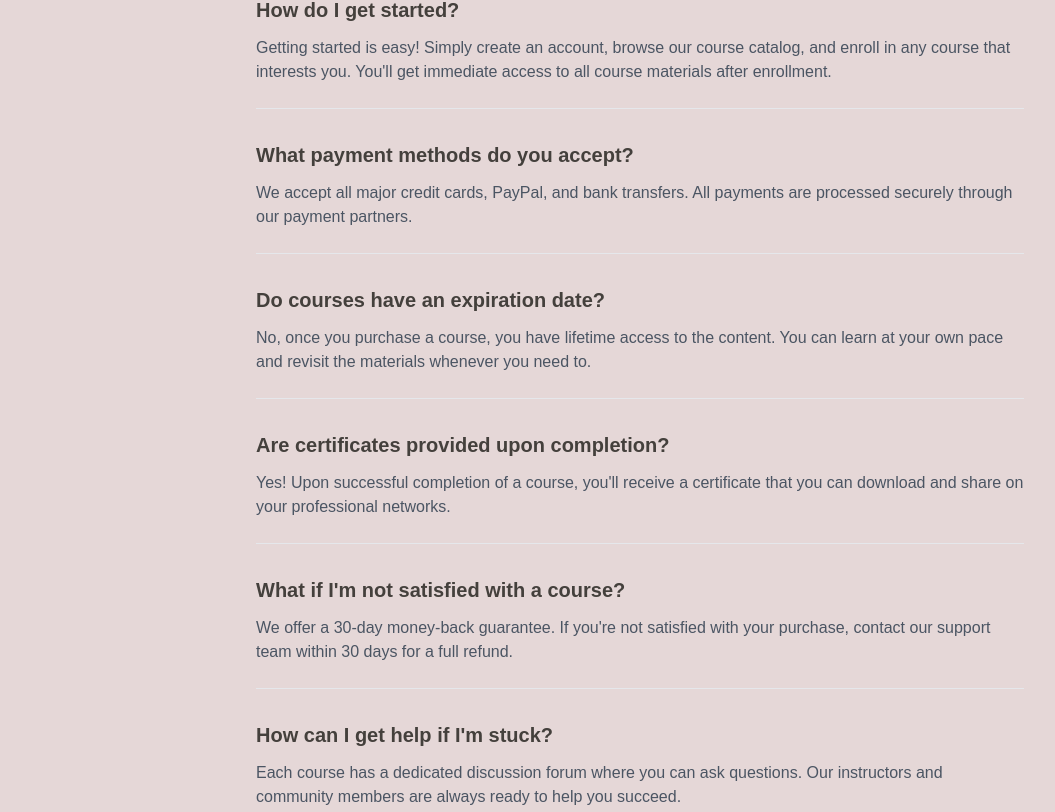
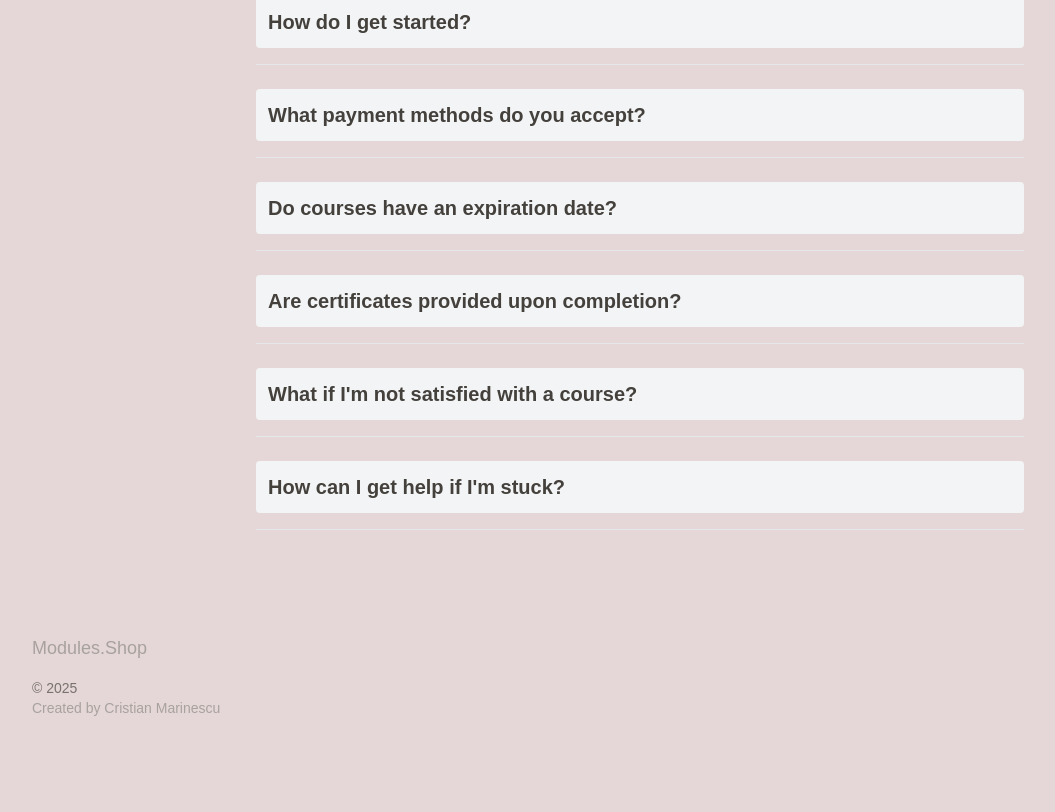
Before and after one commit to CristianM100/Modules.Shop, a Next.js app: page / in a window 1280 px wide. Shown: the part 1008-1820 px from the top of the page, without its empty margins (0-1055 px from the left). After the commit the page ends 1766 px from the top, so only its background shows below. Built offline with nearby package versions, Linux system fonts and the light colour scheme; no server answers.

Commit message:
change faq page

```diff
--- a/app/faq/page.tsx
+++ b/app/faq/page.tsx
@@ -1,50 +1,69 @@
+"use client"
+
+import { useState } from "react";
+
+const faqs = [
+  {
+    question: "How do I get started?",
+    answer:
+      "Getting started is easy! Simply create an account, browse our course catalog, and enroll in any course that interests you. You'll get immediate access to all course materials after enrollment.",
+  },
+  {
+    question: "What payment methods do you accept?",
+    answer:
+      "We accept all major credit cards, PayPal, and bank transfers. All payments are processed securely through our payment partners.",
+  },
+  {
+    question: "Do courses have an expiration date?",
+    answer:
+      "No, once you purchase a course, you have lifetime access to the content. You can learn at your own pace and revisit the materials whenever you need to.",
+  },
+  {
+    question: "Are certificates provided upon completion?",
+    answer:
+      "Yes! Upon successful completion of a course, you'll receive a certificate that you can download and share on your professional networks.",
+  },
+  {
+    question: "What if I'm not satisfied with a course?",
+    answer:
+      "We offer a 30-day money-back guarantee. If you're not satisfied with your purchase, contact our support team within 30 days for a full refund.",
+  },
+  {
+    question: "How can I get help if I'm stuck?",
+    answer:
+      "Each course has a dedicated discussion forum where you can ask questions. Our instructors and community members are always ready to help you succeed.",
+  },
+];
+
 const FAQPage = () => {
+  const [openIndex, setOpenIndex] = useState<number | null>(null);
+
+  const toggle = (index: number) => {
+    setOpenIndex(openIndex === index ? null : index);
+  };
+
   return (
-    <div className="container mx-auto py-16">
-      <h1 className="text-4xl font-bold text-center mb-12">Frequently Asked Questions</h1>
+    <div className="container mx-auto py-16 px-4">
+      <h1 className="text-4xl font-bold text-center mb-12">
+        Frequently Asked Questions
+      </h1>
 
-      <div className="max-w-3xl mx-auto space-y-8">
-        <div className="border-b pb-6">
-          <h3 className="text-xl font-semibold mb-3">How do I get started?</h3>
-          <p className="text-gray-600">
-            Getting started is easy! Simply create an account, browse our course catalog, and enroll in any course that interests you. You'll get immediate access to all course materials after enrollment.
-          </p>
-        </div>
-
-        <div className="border-b pb-6">
-          <h3 className="text-xl font-semibold mb-3">What payment methods do you accept?</h3>
-          <p className="text-gray-600">
-            We accept all major credit cards, PayPal, and bank transfers. All payments are processed securely through our payment partners.
-          </p>
-        </div>
-
-        <div className="border-b pb-6">
-          <h3 className="text-xl font-semibold mb-3">Do courses have an expiration date?</h3>
-          <p className="text-gray-600">
-            No, once you purchase a course, you have lifetime access to the content. You can learn at your own pace and revisit the materials whenever you need to.
-          </p>
-        </div>
-
-        <div className="border-b pb-6">
-          <h3 className="text-xl font-semibold mb-3">Are certificates provided upon completion?</h3>
-          <p className="text-gray-600">
-            Yes! Upon successful completion of a course, you'll receive a certificate that you can download and share on your professional networks.
-          </p>
-        </div>
-
-        <div className="border-b pb-6">
-          <h3 className="text-xl font-semibold mb-3">What if I'm not satisfied with a course?</h3>
-          <p className="text-gray-600">
-            We offer a 30-day money-back guarantee. If you're not satisfied with your purchase, contact our support team within 30 days for a full refund.
-          </p>
-        </div>
-
-        <div className="border-b pb-6">
-          <h3 className="text-xl font-semibold mb-3">How can I get help if I'm stuck?</h3>
-          <p className="text-gray-600">
-            Each course has a dedicated discussion forum where you can ask questions. Our instructors and community members are always ready to help you succeed.
-          </p>
-        </div>
+      <div className="max-w-3xl mx-auto space-y-6">
+        {faqs.map((faq, index) => (
+          <div key={index} className="border-b pb-4">
+            <button
+              onClick={() => toggle(index)}
+              className="w-full text-left"
+            >
+              <h3 className="text-xl font-semibold p-3 bg-gray-100 rounded hover:bg-gray-200 transition">
+                {faq.question}
+              </h3>
+            </button>
+            {openIndex === index && (
+              <p className="mt-2 text-gray-600 px-3">{faq.answer}</p>
+            )}
+          </div>
+        ))}
       </div>
     </div>
   );
```
